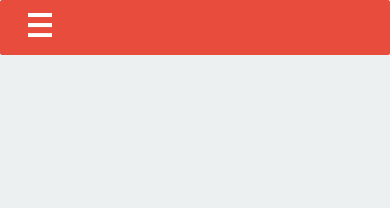
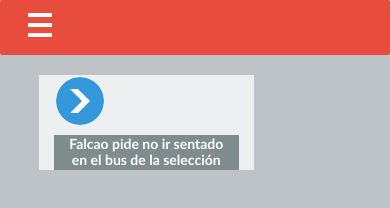
Before and after one commit to davidOrtiz09/ReactBasicUI, a React app: page / in a window 390 px wide. Shown: the top 208 px of the page. Built offline with nearby package versions, Linux system fonts and the light colour scheme.

Commit message:
Se creo header del contenedor de noticias: Se creo el componente encargado de mostrar el titulo de la noticia, se le agregaron estilos y responsive.

```diff
--- a/src/components/Main.js
+++ b/src/components/Main.js
@@ -1,6 +1,7 @@
 
 import React from 'react';
 import MenuHeader from './HeaderMenu';
+import NewsContainer from './NewsContainer';
 require('normalize.css/normalize.css');
 require('styles/App.css');
 
@@ -10,6 +11,9 @@ class AppComponent extends React.Component {
     return (
       <div id="main">
         <MenuHeader />
+        <div>
+          <NewsContainer />
+        </div>
       </div>
     );
   }
--- /dev/null
+++ b/src/components/NewsContainer.js
@@ -0,0 +1,25 @@
+
+import React from 'react';
+let yeo = require('../images/BlueArrow.png');
+require('normalize.css/normalize.css');
+require('styles/newsContainers.css');
+
+class NewsContainer extends React.Component {
+  render() {
+    return (
+      <div id="panel-news" className="row">
+      <div className="col-md-2">
+      <input className="img-circle" type="image" src={yeo} alt="yeoman" />
+      </div>
+      <div id="cajita" className="col-md-8">
+      <button type="button" className="news-button">
+      Falcao pide no ir sentado en el bus de la selección
+      </button>
+      </div>
+    </div>
+    );
+  }
+}
+
+
+export default NewsContainer;
--- a/src/styles/App.css
+++ b/src/styles/App.css
@@ -3,5 +3,5 @@
   width: 100%;
       height: 1500px;
   background-size: 100%;
-  background-color: #ecf0f1;
+  background-color: #bdc3c7;
 }
--- /dev/null
+++ b/src/styles/newsContainers.css
@@ -0,0 +1,24 @@
+#panel-news{
+    background-color: #ecf0f1;
+    border-color: #ecf0f1;
+    margin-left: 10% ;
+    margin-right: 35% ;
+    margin-top: 5%;
+}
+
+.img-circle {
+    margin-top: 1%;
+    margin-left: 1%;
+}
+
+.news-button{
+  background-color: #7f8c8d;
+  color: white;
+  border-color: #7f8c8d;
+  border-width: 0px;
+  text-align: center;
+  margin-top: 3%;
+  font-size: 100%;
+  font-weight: bold;
+  font-family: "Trebuchet MS", Helvetica, sans-serif;
+}
```
Also changed, not shown: src/config/news_mock.json (added, +26 -0 lines), src/images/BlueArrow.png (added), src/images/GreenArrow.png (added).
